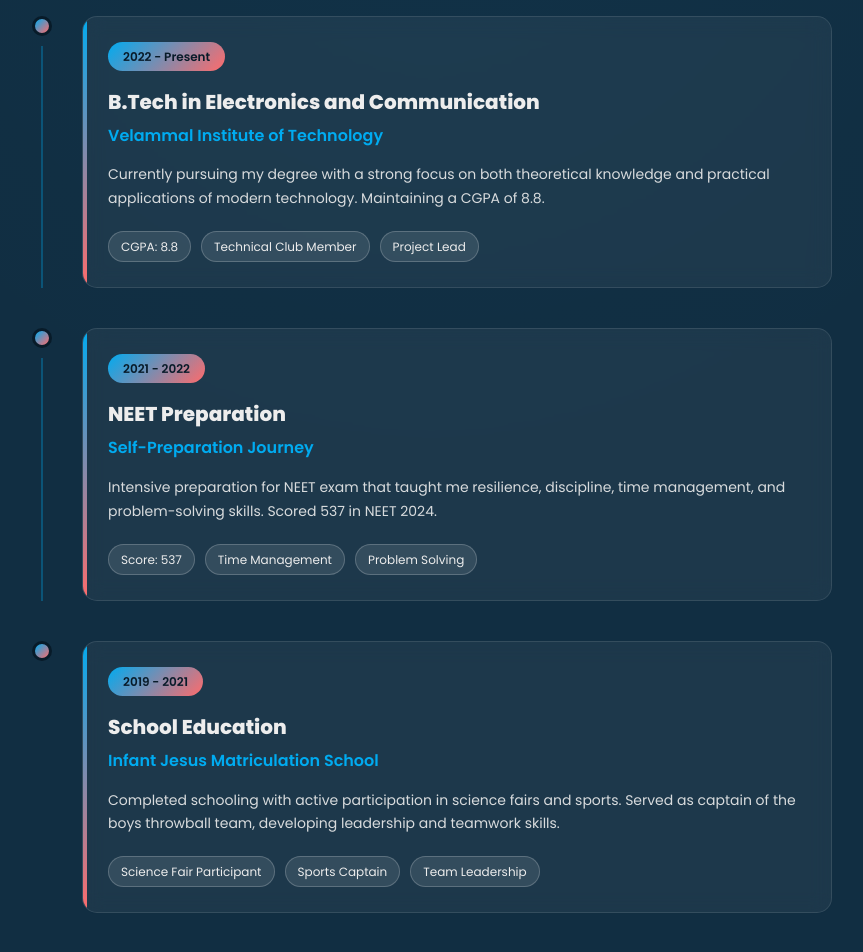
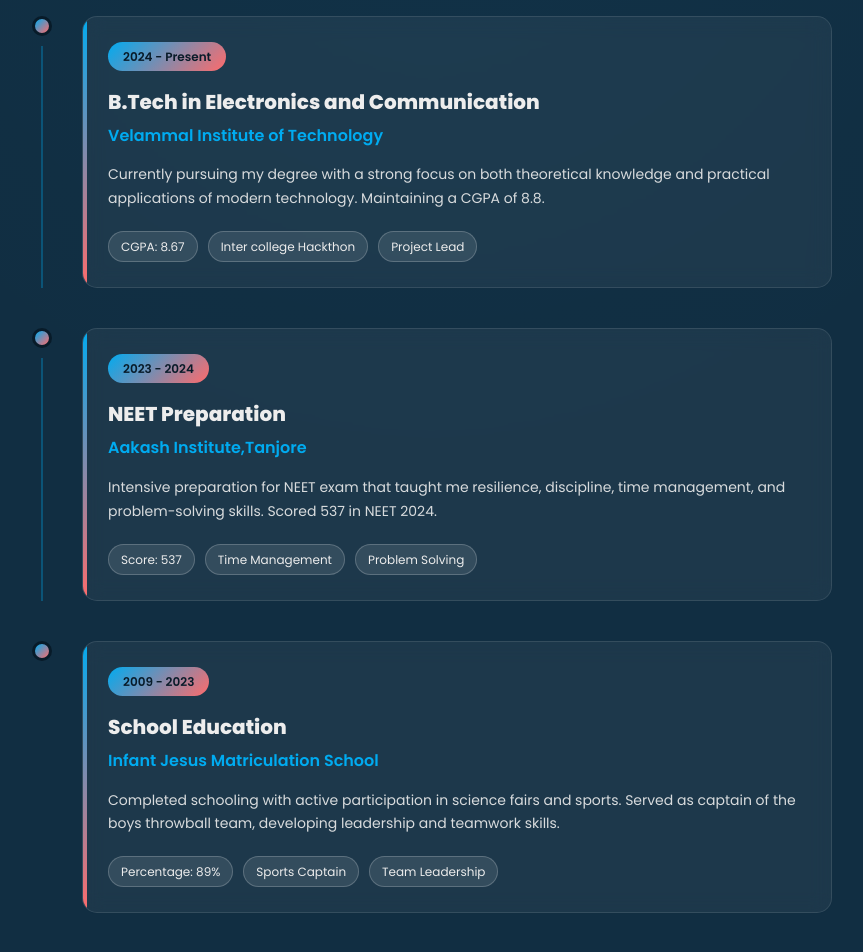
Before and after one commit to Gowtham310106/dev-portfolio, a React (Vite) app: page / in a window 1280 px wide. Shown: the part 8172-9124 px from the top of the page, without its empty margins (208-1071 px from the left). Built offline with nearby package versions, Linux system fonts and the light colour scheme.

Commit message:
Updated date for education section

```diff
--- a/src/components/Education.jsx
+++ b/src/components/Education.jsx
@@ -5,25 +5,25 @@
 const Education = () => {
   const educationData = [
     {
-      period: '2022 - Present',
+      period: '2024 - Present',
       title: 'B.Tech in Electronics and Communication',
       institution: 'Velammal Institute of Technology',
       description: 'Currently pursuing my degree with a strong focus on both theoretical knowledge and practical applications of modern technology. Maintaining a CGPA of 8.8.',
-      achievements: ['CGPA: 8.8', 'Technical Club Member', 'Project Lead']
+      achievements: ['CGPA: 8.67', 'Inter college Hackthon', 'Project Lead']
     },
     {
-      period: '2021 - 2022',
+      period: '2023 - 2024',
       title: 'NEET Preparation',
-      institution: 'Self-Preparation Journey',
+      institution: 'Aakash Institute,Tanjore',
       description: 'Intensive preparation for NEET exam that taught me resilience, discipline, time management, and problem-solving skills. Scored 537 in NEET 2024.',
       achievements: ['Score: 537', 'Time Management', 'Problem Solving']
     },
     {
-      period: '2019 - 2021',
+      period: '2009 - 2023',
       title: 'School Education',
       institution: 'Infant Jesus Matriculation School',
       description: 'Completed schooling with active participation in science fairs and sports. Served as captain of the boys throwball team, developing leadership and teamwork skills.',
-      achievements: ['Science Fair Participant', 'Sports Captain', 'Team Leadership']
+      achievements: ['Percentage: 89%', 'Sports Captain', 'Team Leadership']
     }
   ]
 
```
